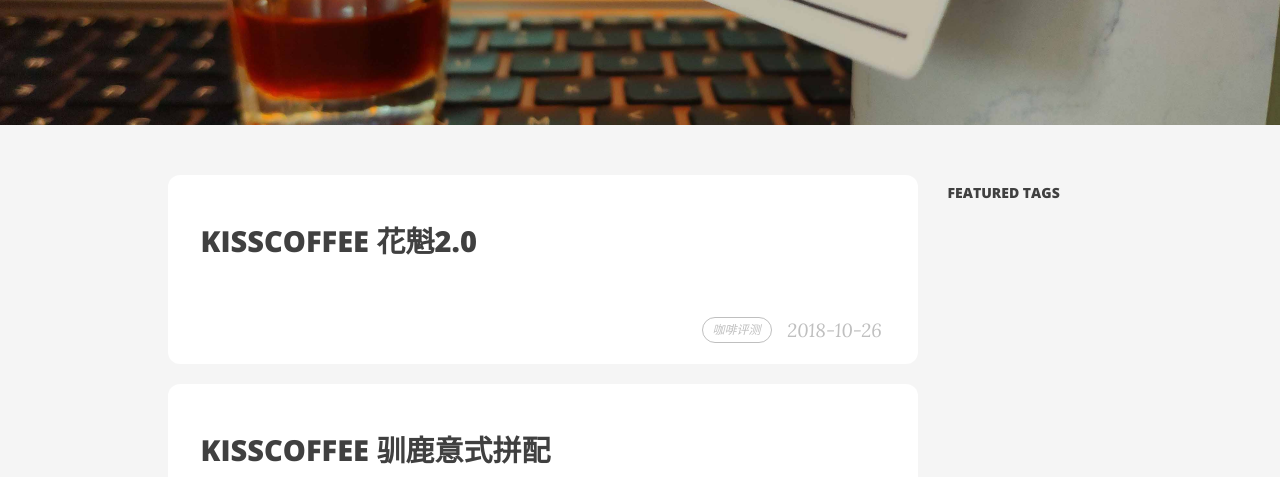
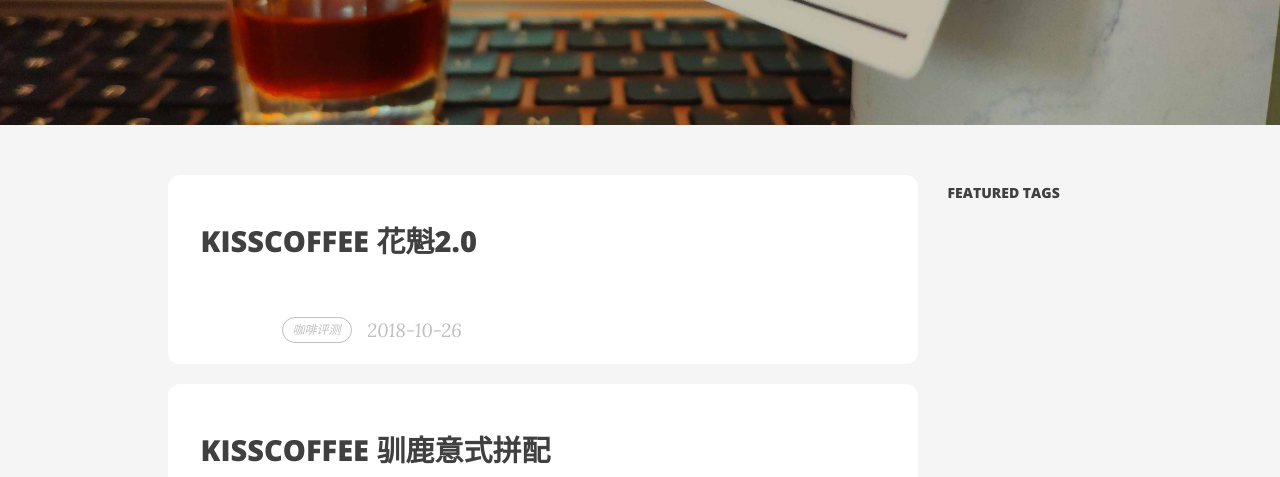
Before and after one commit to JabinGP/JabinGP.github.io, a plain HTML site: page index.html in a window 1280 px wide. Shown: the part 323-800 px from the top of the page. Drawn offline with nearby package versions, Linux system fonts and the light colour scheme.

Commit message:
Site updated: 2018-10-31 12:44:01

```diff
--- a/css/myOwn.css
+++ b/css/myOwn.css
@@ -43,7 +43,7 @@
 }
 .post-preview > .addPost-meta {
   margin-top: 60px;
-  margin-left: 500px;
+  margin-left: 80px;
   margin-bottom: 0;
 }
 .post-preview > a > .addPost-title {
--- a/css/style.css
+++ b/css/style.css
@@ -666,7 +666,7 @@ td {
 }
 .post-preview > .addPost-meta {
   margin-top: 60px;
-  margin-left: 500px;
+  margin-left: 80px;
   margin-bottom: 0;
 }
 .post-preview > a > .addPost-title {
```
